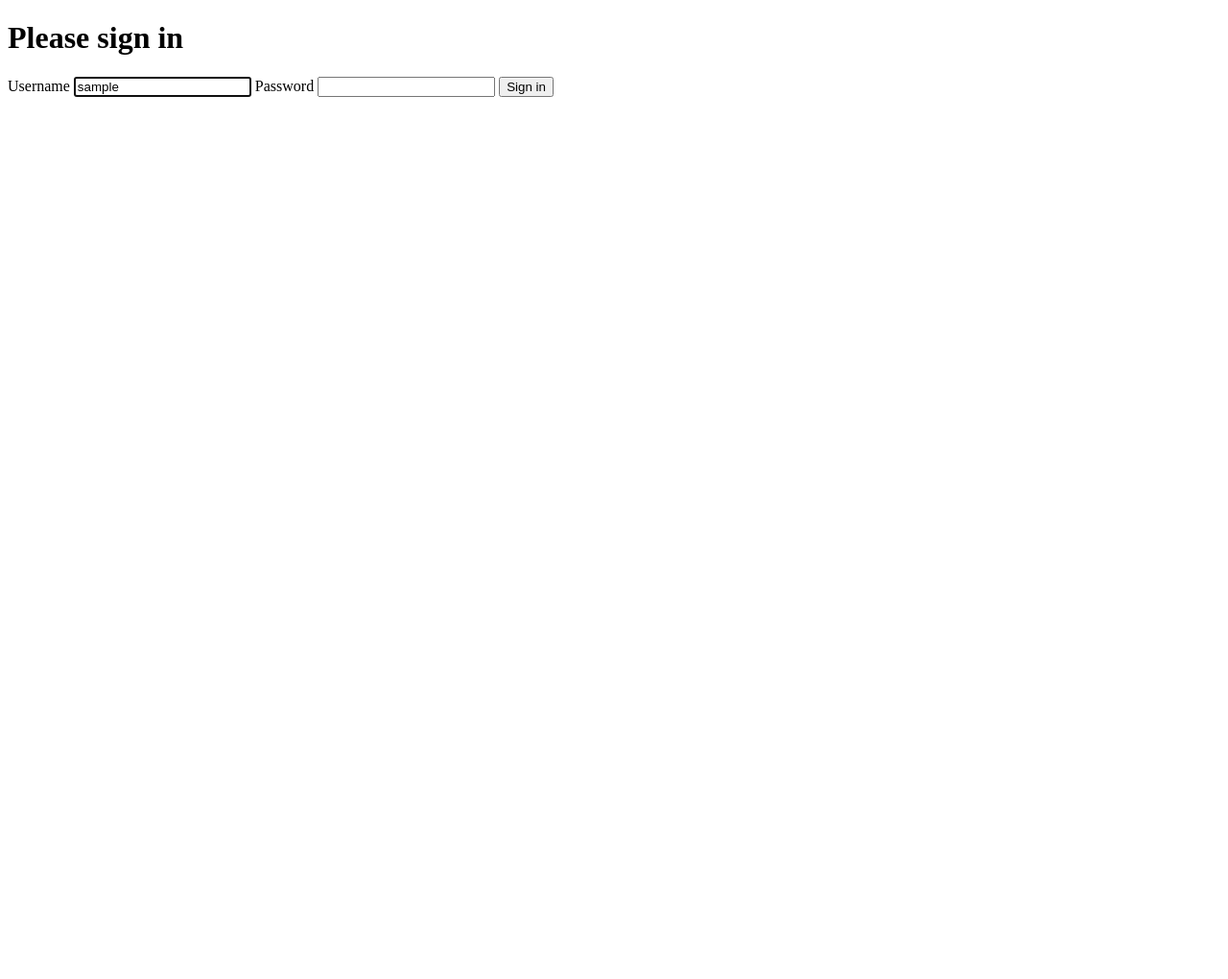
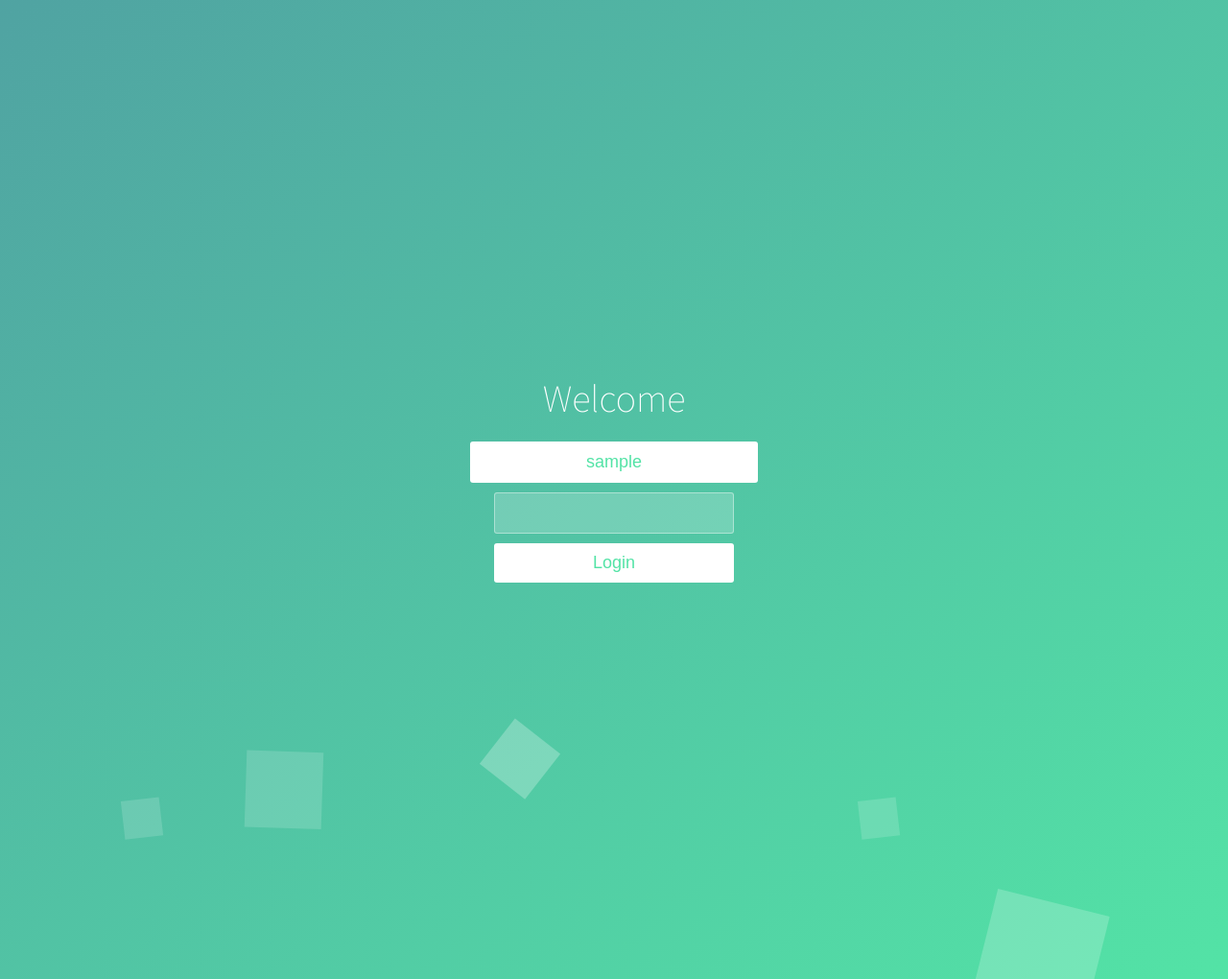
Before and after one commit to evgeniy1204/iphotonic, a Symfony app: template templates/security/login.html.twig in a window 1280 px wide. Shown: the whole page at 96% size. Run offline with Twig, Linux system fonts and the light colour scheme; the template is opened without the code that fills it: most values are stand-ins (such as "Sample title", 1, 10 or a date in 2020); some libraries are stand-ins or nearby versions.

Commit message:
updated view for login form

```diff
--- /dev/null
+++ b/public/app/css/form-login.css
@@ -0,0 +1,250 @@
+@import url(https://fonts.googleapis.com/css?family=Source+Sans+Pro:200,300);
+
+:root {
+    --prim: #53e3a6;
+}
+
+.alert {
+    color: #fc0000;
+    font-size: 1.4rem;
+    margin-bottom: 10px;
+    text-shadow: 1px 1px 1px rgba(255, 255, 255, 0.4);
+}
+
+* {
+    box-sizing: border-box;
+    margin: 0;
+    padding: 0;
+    font-weight: 300;
+}
+
+body {
+    font-family: 'Source Sans Pro', sans-serif;
+    color: white;
+    font-weight: 300;
+    background: linear-gradient(to bottom right, #50a3a2 0%, #53e3a6 100%);
+    height: 100vh;
+}
+
+body::-webkit-input-placeholder {
+    font-family: 'Source Sans Pro', sans-serif;
+    color: white;
+    font-weight: 300;
+}
+
+body:-moz-placeholder {
+    font-family: 'Source Sans Pro', sans-serif;
+    color: white;
+    opacity: 1;
+    font-weight: 300;
+}
+
+body::-moz-placeholder {
+    font-family: 'Source Sans Pro', sans-serif;
+    color: white;
+    opacity: 1;
+    font-weight: 300;
+}
+
+body:-ms-input-placeholder {
+    font-family: 'Source Sans Pro', sans-serif;
+    color: white;
+    font-weight: 300;
+}
+
+.wrapper {
+    background: #50a3a2;
+    background: -webkit-linear-gradient(top left, #50a3a2 0%, #53e3a6 100%);
+    background: -moz-linear-gradient(top left, #50a3a2 0%, #53e3a6 100%);
+    background: -o-linear-gradient(top left, #50a3a2 0%, #53e3a6 100%);
+    background: linear-gradient(to bottom right, #50a3a2 0%, #53e3a6 100%);
+    position: absolute;
+    /*top: 50%;*/
+    left: 0;
+    width: 100%;
+    height: 100%;
+    overflow: hidden;
+    display: flex;
+    justify-content: center;
+    align-items: center;
+}
+
+.wrapper.form-success .container h1 {
+    transform: translateY(85px);
+}
+
+.container {
+    max-width: 600px;
+    margin: 0 auto;
+    padding: 80px 0;
+    height: 400px;
+    text-align: center;
+}
+
+.container h1 {
+    font-size: 40px;
+    transition-duration: 1s;
+    transition-timing-function: ease-in-put;
+    font-weight: 200;
+}
+
+form {
+    padding: 20px 0;
+    position: relative;
+    z-index: 2;
+}
+
+form input {
+    display: block;
+    appearance: none;
+    outline: 0;
+    border: 1px solid rgba(255, 255, 255, 0.4);
+    background-color: rgba(255, 255, 255, 0.2);
+    width: 250px;
+    border-radius: 3px;
+    padding: 10px 15px;
+    margin: 0 auto 10px auto;
+    display: block;
+    text-align: center;
+    font-size: 18px;
+    color: white;
+    transition-duration: 0.25s;
+    font-weight: 300;
+}
+
+form input:hover {
+    background-color: rgba(255, 255, 255, 0.4);
+}
+
+form input:focus {
+    background-color: white;
+    width: 300px;
+    color: var(--prim);
+}
+
+form button {
+    appearance: none;
+    outline: 0;
+    background-color: white;
+    border: 0;
+    padding: 10px 15px;
+    color: var(--prim);
+    border-radius: 3px;
+    width: 250px;
+    cursor: pointer;
+    font-size: 18px;
+    transition-duration: 0.25s;
+}
+
+form button:hover {
+    background-color: rgb(245, 247, 249);
+}
+
+.bg-bubbles {
+    position: absolute;
+    top: 0;
+    left: 0;
+    width: 100%;
+    height: 100%;
+    z-index: 1;
+}
+
+.bg-bubbles li {
+    position: absolute;
+    list-style: none;
+    display: block;
+    width: 40px;
+    height: 40px;
+    background-color: rgba(255, 255, 255, 0.15);
+    bottom: -160px;
+    -webkit-animation: square 25s infinite;
+    animation: square 25s infinite;
+    -webkit-transition-timing-function: linear;
+    transition-timing-function: linear;
+}
+
+.bg-bubbles li:nth-child(1) {
+    left: 10%;
+}
+
+.bg-bubbles li:nth-child(2) {
+    left: 20%;
+    width: 80px;
+    height: 80px;
+    animation-delay: 2s;
+    animation-duration: 17s;
+}
+
+.bg-bubbles li:nth-child(3) {
+    left: 25%;
+    animation-delay: 4s;
+}
+
+.bg-bubbles li:nth-child(4) {
+    left: 40%;
+    width: 60px;
+    height: 60px;
+    animation-duration: 22s;
+    background-color: rgba(255, 255, 255, 0.25);
+}
+
+.bg-bubbles li:nth-child(5) {
+    left: 70%;
+}
+
+.bg-bubbles li:nth-child(6) {
+    left: 80%;
+    width: 120px;
+    height: 120px;
+    animation-delay: 3s;
+    background-color: rgba(255, 255, 255, 0.2);
+}
+
+.bg-bubbles li:nth-child(7) {
+    left: 32%;
+    width: 160px;
+    height: 160px;
+    animation-delay: 7s;
+}
+
+.bg-bubbles li:nth-child(8) {
+    left: 55%;
+    width: 20px;
+    height: 20px;
+    animation-delay: 15s;
+    animation-duration: 40s;
+}
+
+.bg-bubbles li:nth-child(9) {
+    left: 25%;
+    width: 10px;
+    height: 10px;
+    animation-delay: 2s;
+    animation-duration: 40s;
+    background-color: rgba(255, 255, 255, 0.3);
+}
+
+.bg-bubbles li:nth-child(10) {
+    left: 90%;
+    width: 160px;
+    height: 160px;
+    animation-delay: 11s;
+}
+
+@-webkit-keyframes square {
+    0% {
+        transform: translateY(0);
+    }
+    100% {
+        transform: translateY(-700px) rotate(600deg);
+    }
+}
+
+@keyframes square {
+    0% {
+        transform: translateY(0);
+    }
+    100% {
+        transform: translateY(-700px) rotate(600deg);
+    }
+}
--- a/templates/security/login.html.twig
+++ b/templates/security/login.html.twig
@@ -2,41 +2,37 @@
 
 {% block title %}Log in!{% endblock %}
 
+{% block stylesheets %}
+<link rel="stylesheet" href="{{ asset('app/css/form-login.css') }}">
+{% endblock %}
 {% block body %}
-    <form method="post">
-        {% if error %}
-            <div class="alert alert-danger">{{ error.messageKey|trans(error.messageData, 'security') }}</div>
-        {% endif %}
-
-        {% if app.user %}
-            <div class="mb-3">
-                You are logged in as {{ app.user.userIdentifier }}, <a href="{{ path('app_logout') }}">Logout</a>
-            </div>
-        {% endif %}
-
-        <h1 class="h3 mb-3 font-weight-normal">Please sign in</h1>
-        <label for="username">Username</label>
+        <div class="wrapper">
+            <div class="container">
+                <h1>Welcome</h1>
+                <form method="post" class="form">
                     <input type="text" value="{{ last_username }}" name="_username" id="username" class="form-control" autocomplete="username" required autofocus>
-        <label for="password">Password</label>
                     <input type="password" name="_password" id="password" class="form-control" autocomplete="current-password" required>
-
                     <input type="hidden" name="_csrf_token"
                            value="{{ csrf_token('authenticate') }}"
                     >
+                    {% if error %}
+                        <div class="alert">{{ error.messageKey|trans(error.messageData, 'security') }}</div>
+                    {% endif %}
+                    <button type="submit" id="login-button">Login</button>
+                </form>
+            </div>
 
-        {#
-            Uncomment this section and add a remember_me option below your firewall to activate remember me functionality.
-            See https://symfony.com/doc/current/security/remember_me.html
-
-            <div class="checkbox mb-3">
-                <label>
-                    <input type="checkbox" name="_remember_me"> Remember me
-                </label>
+            <ul class="bg-bubbles">
+                <li></li>
+                <li></li>
+                <li></li>
+                <li></li>
+                <li></li>
+                <li></li>
+                <li></li>
+                <li></li>
+                <li></li>
+                <li></li>
+            </ul>
         </div>
-        #}
-{#        <input type="hidden" name="_target_path" value="/admin">#}
-        <button class="btn btn-lg btn-primary" type="submit">
-            Sign in
-        </button>
-    </form>
 {% endblock %}
```
Lines whose indentation alone changed are shown as unchanged.
